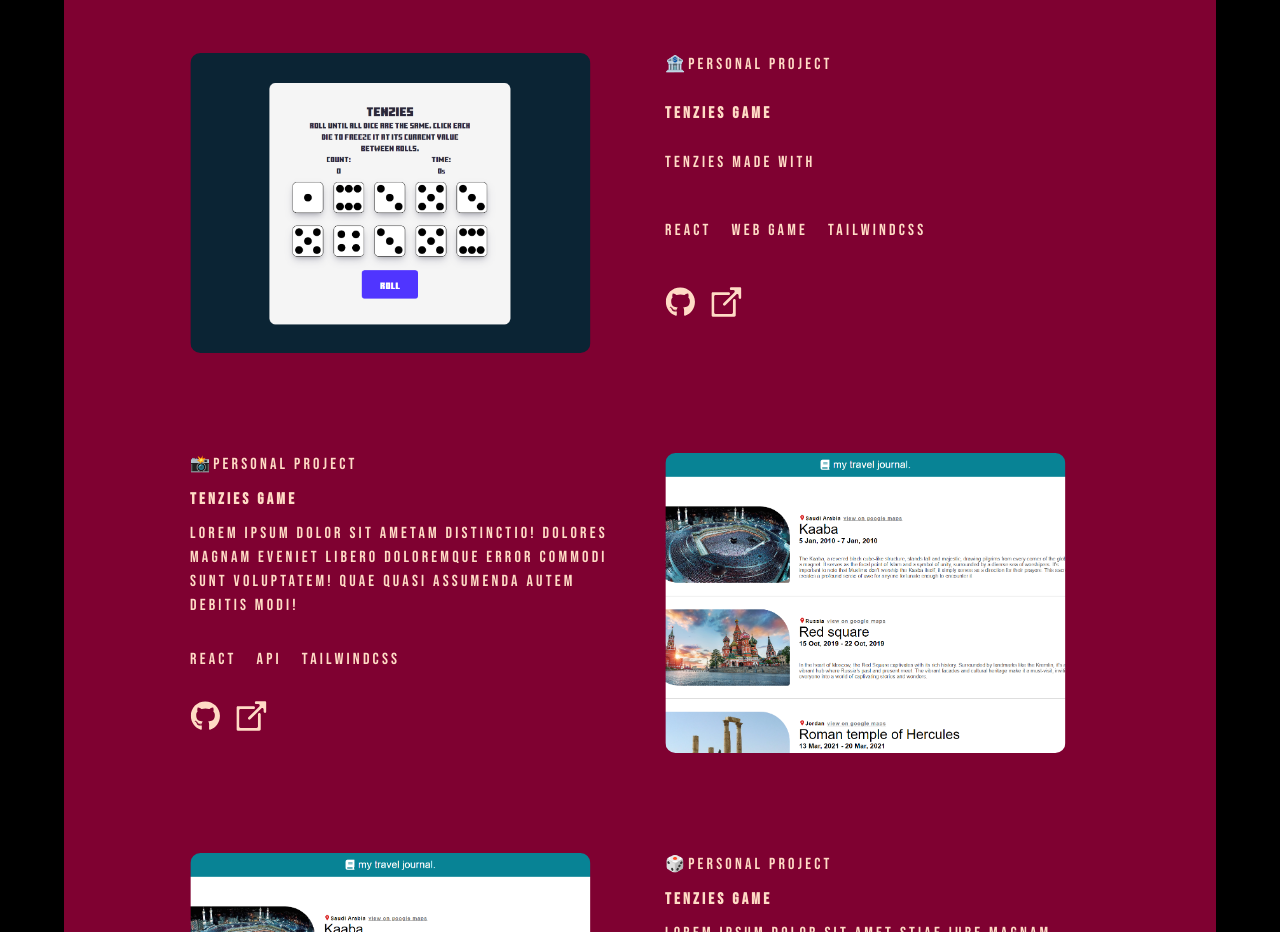
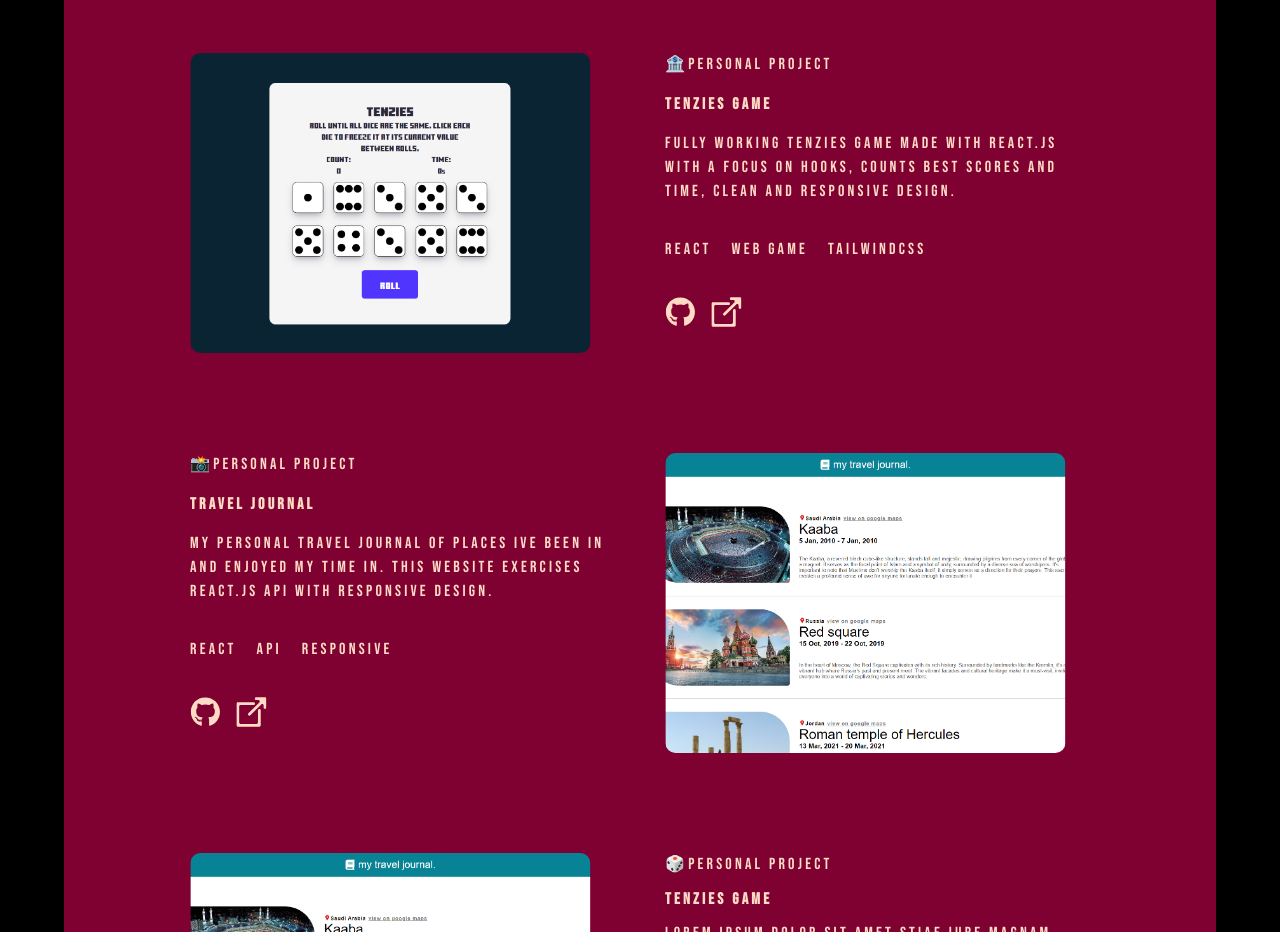
Before and after one commit to Munib36/folio, a React (Vite) app: page / in a window 1280 px wide. Shown: the part 1600-2532 px from the top of the page. Built offline with nearby package versions, Linux system fonts and the light colour scheme.

Commit message:
Update projects.jsx

```diff
--- a/src/components/projects.jsx
+++ b/src/components/projects.jsx
@@ -31,17 +31,17 @@ function ProjectOne(){
             <div className="card__text">
                 <span>🏦Personal Project</span>
                 <h4>Tenzies Game</h4>
-                <p>Tenzies made with</p>
+                <p>Fully working Tenzies game made with React.JS with a focus on hooks, counts best scores and time, clean and responsive design.</p>
                 <div className="card__text--tools">
                     <p>React</p>
                     <p>Web Game</p>
                     <p>TailwindCSS</p>
                 </div>
                 <div className="card__text--links">
-                    <a href="">
+                    <a href="https://github.com/Munib36/react-practice">
                         <Github />
                     </a>
-                    <a href="">
+                    <a href="https://scrimba-prac.netlify.app/">
                         <Link />
                     </a>
                 </div>
@@ -55,18 +55,18 @@ function ProjectTwo(){
         <div className="project__card project__card2 hidden">
             <div className="card__text">
                 <span>📸Personal Project</span>
-                <h4>Tenzies Game</h4>
-                <p>Lorem ipsum dolor sit ametam distinctio! Dolores magnam eveniet libero doloremque error commodi sunt voluptatem! Quae quasi assumenda autem debitis modi!</p>
+                <h4>travel journal</h4>
+                <p>My personal travel journal of places ive been in and enjoyed my time in. This website exercises React.JS API with responsive design.</p>
                 <div className="card__text--tools">
                     <p>React</p>
                     <p>API</p>
-                    <p>TailwindCSS</p>
+                    <p>Responsive</p>
                 </div>
                 <div className="card__text--links">
-                    <a href="">
+                    <a href="https://github.com/Munib36/mytraveljournal">
                         <Github />
                     </a>
-                    <a href="">
+                    <a href="https://munibjournal.netlify.app/">
                         <Link />
                     </a>
                 </div>
@@ -80,7 +80,7 @@ function ProjectTwo(){
 
 function ProjectThree(){
     return(
-        <div className="project__card hidden">
+        <div className="project__card hidden delete">
             <div className="project__card--image">
                 <img className="project__card--image-img3" src={image3} alt="" />
             </div>
```
